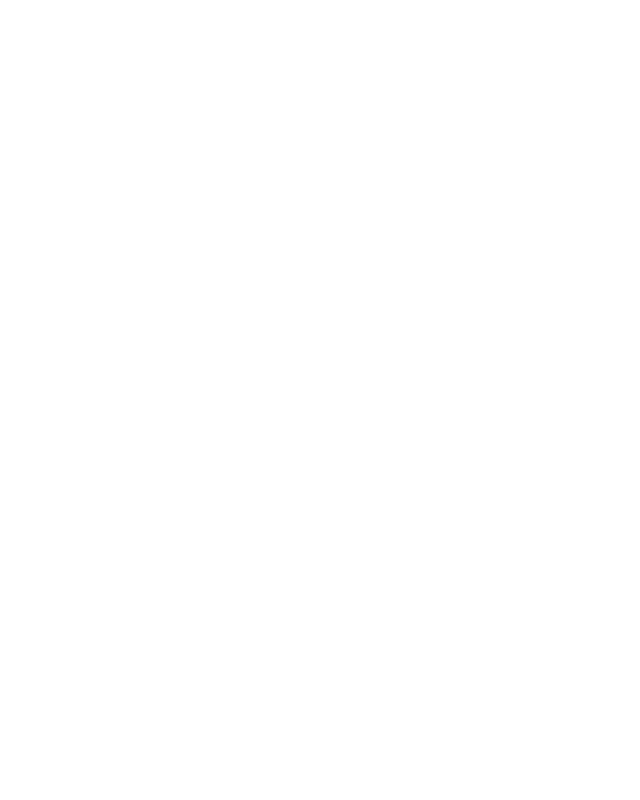
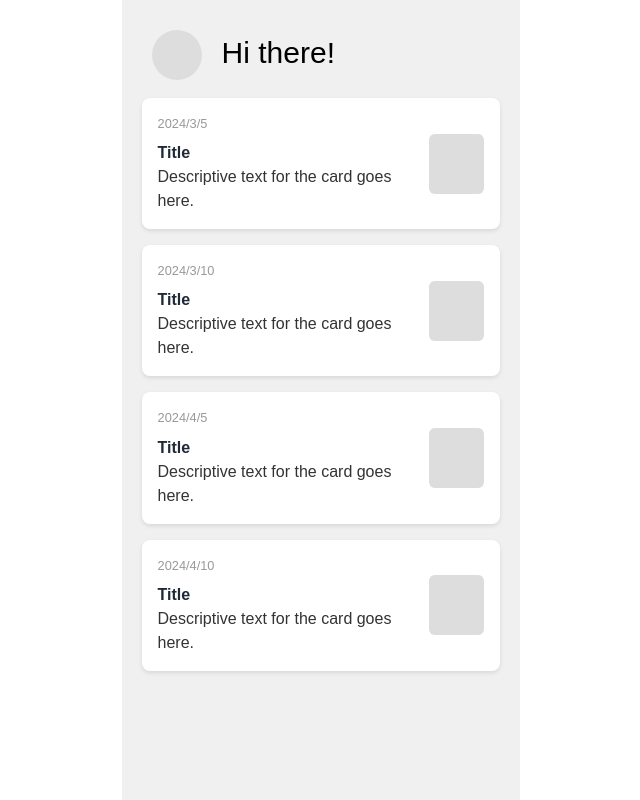
Before and after one commit to crispyinuo/DiligentDrGreen, a React (Create React App) app in the folder dr-green/: page /history in a window 1280 px wide. Before the commit this address had no page. Shown: the whole page, without its empty margins (319-959 px from the left). Built offline with nearby package versions, Linux system fonts and the light colour scheme.

Commit message:
History page added

```diff
--- a/dr-green/package.json
+++ b/dr-green/package.json
@@ -12,6 +12,7 @@
     "react-dom": "^18.2.0",
     "react-router-dom": "^6.22.3",
     "react-scripts": "^5.0.1",
+    "styled-components": "^6.1.8",
     "web-vitals": "^2.1.4"
   },
   "scripts": {
--- a/dr-green/src/App.js
+++ b/dr-green/src/App.js
@@ -3,6 +3,8 @@
 import { BrowserRouter, Routes, Route } from "react-router-dom";
 import Home from "./pages/home";
 import Description from "./pages/description";
+import History from "./pages/history";
+
 
 export default function App() {
   return (
@@ -10,6 +12,7 @@
       <Routes>
         <Route path="/" element={<Home />} />
         <Route path="description" element={<Description />} />
+        <Route path="history" element={<History />} />
       </Routes>
     </BrowserRouter>
   );
--- /dev/null
+++ b/dr-green/src/pages/history.js
@@ -0,0 +1,110 @@
+import React from 'react';
+import styled from 'styled-components';
+
+const Container = styled.div`
+  display: flex;
+  flex-direction: column;
+  align-items: center;
+  background-color: #f0f0f0;
+  min-height: 100vh;
+  font-family: 'Arial', sans-serif;
+`;
+
+const ChatBubble = styled.div`
+  background-color: white;
+  margin: 8px;
+  padding: 16px;
+  border-radius: 8px;
+  box-shadow: 0 2px 4px rgba(0, 0, 0, 0.1);
+  display: flex;
+  align-items: center;
+  width: 90%; /* Adjust width as needed */
+`;
+
+const MessageContent = styled.div`
+  display: flex;
+  flex-direction: column;
+  margin-right: 16px; /* Space for image */
+`;
+
+const Title = styled.div`
+  font-weight: bold;
+`;
+
+const DateText = styled.div`
+  color: #999;
+  font-size: 0.8em;
+  margin-bottom: 8px;
+`;
+
+const Description = styled.div`
+  color: #333;
+`;
+
+const PlaceholderImage = styled.div`
+  width: 60px; /* Adjust size as needed */
+  height: 60px;
+  background-color: #ddd;
+  border-radius: 10%;
+`;
+
+const History = () => {
+    const StyleSheet = {
+        width: "100vw",
+        height: "100vh",
+        backgroundColor: "#FFFFFF",
+        display: "flex",
+        alignItems: "center",
+        justifyContent: "center",
+        flexDirection: "column",
+
+    }
+    const headerStyle = {
+        width: '100%', // take full width to align title and placeholder
+        display: 'flex', // use flexbox to align items in a row
+        alignItems: 'center', // vertically center items in the header
+        paddingLeft: "30px", // padding from the left edge of the screen
+        boxSizing: 'border-box', // include padding in the width calculation
+        paddingTop: "30px",
+        paddingBottom: "10px"
+    };
+    const placeholderImageStyle = {
+        width: "50px",
+        height: "50px",
+        borderRadius: "50%",
+        backgroundColor: "#ddd",
+        paddingLeft: "50px"
+        // space between the image and the heading text
+    };
+    const messages = [
+        { id: 1, title: 'Title', date: '2024/3/5', description: 'Descriptive text for the card goes here.' },
+        { id: 2, title: 'Title', date: '2024/3/10', description: 'Descriptive text for the card goes here.' },
+        { id: 3, title: 'Title', date: '2024/4/5', description: 'Descriptive text for the card goes here.' },
+        { id: 4, title: 'Title', date: '2024/4/10', description: 'Descriptive text for the card goes here.' }
+        // ... Add more message objects here
+    ];
+    return (
+        <div style={StyleSheet}>
+            <Container>
+                <div style={headerStyle}>
+                    <div style={placeholderImageStyle}></div>
+                    <h1 style={{ color: "black", fontFamily: "sans-serif", paddingLeft: "20px", alignSelf: 'flex-start', fontSize: 30 }}>Hi there!</h1>
+                </div>
+
+                {messages.map((message) => (
+                    <ChatBubble key={message.id}>
+                        <MessageContent>
+                            <DateText>{message.date}</DateText>
+                            <Title>{message.title}</Title>
+                            <Description>{message.description}</Description>
+                        </MessageContent>
+                        <PlaceholderImage />
+                    </ChatBubble>
+                ))}
+            </Container>
+
+        </div >
+    )
+}
+
+export default History;
```
Also changed, not shown: 1 other file (tests, documents, lock files or other folders).
